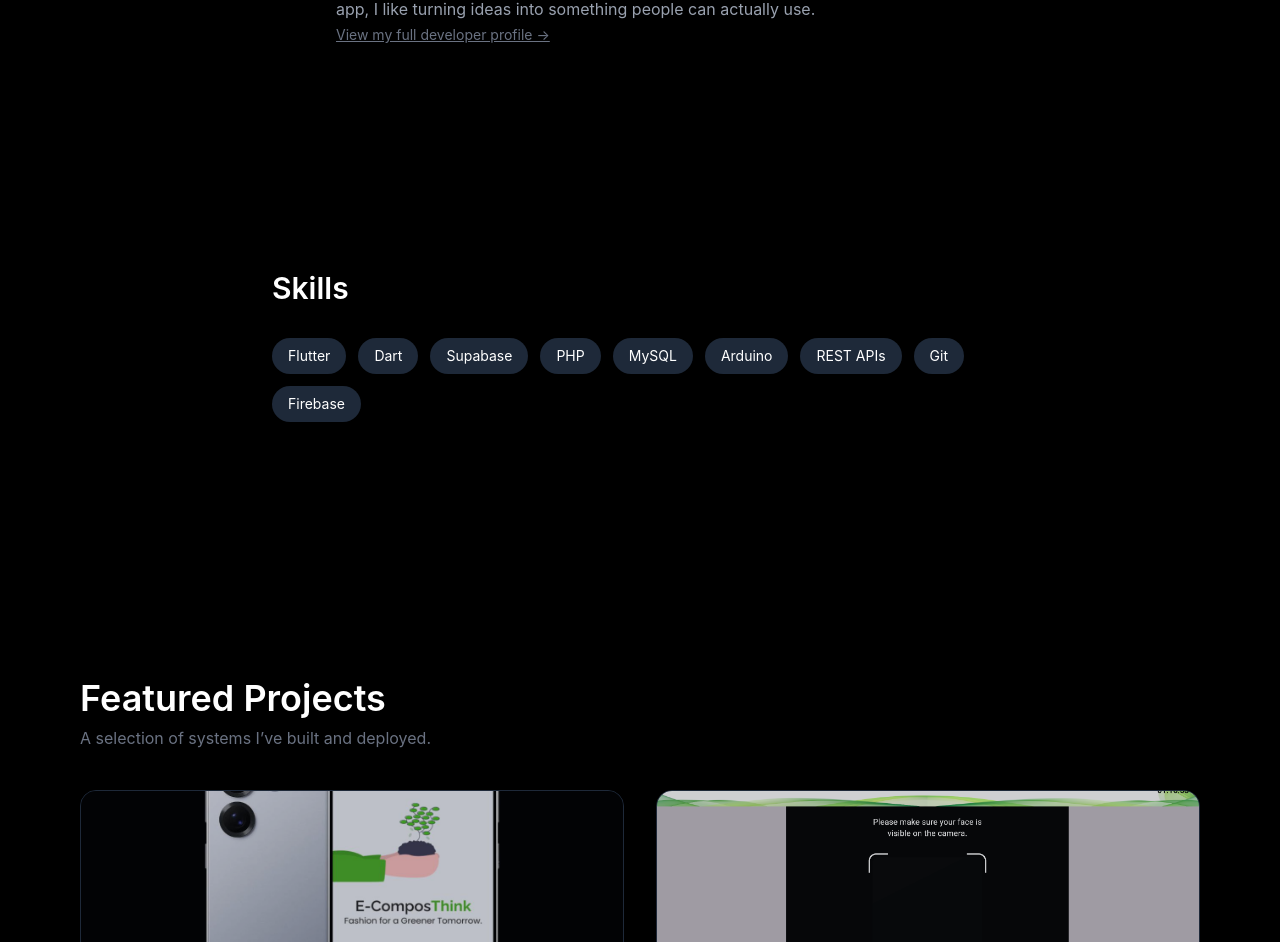
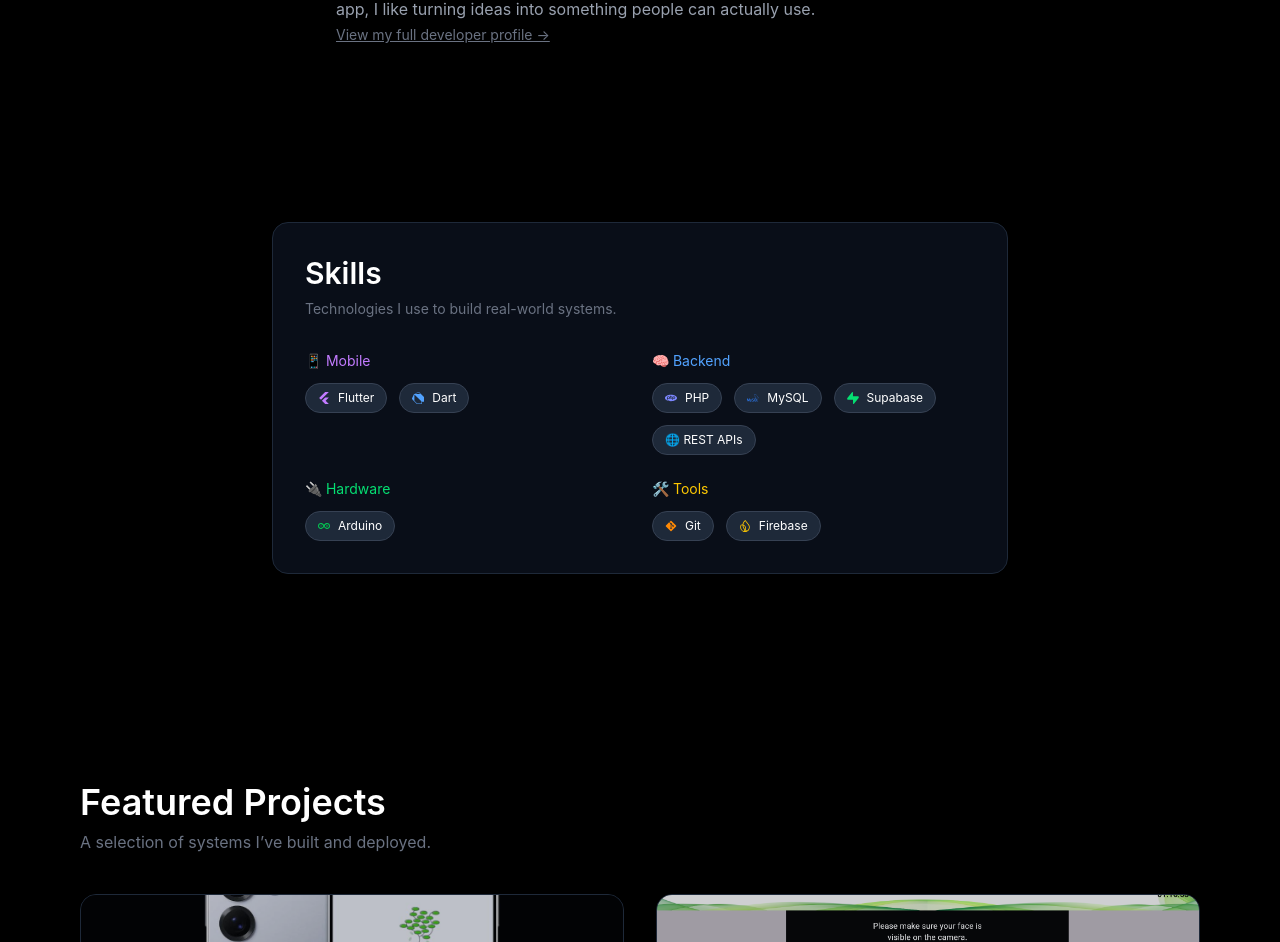
Before and after one commit to BrianAnt0n/brian-portfolio, a React (Vite) app: page / in a window 1280 px wide. Shown: the part 1050-1992 px from the top of the page. Built offline with nearby package versions, Linux system fonts and the light colour scheme; no server answers.

Commit message:
a little edit

```diff
--- a/package.json
+++ b/package.json
@@ -5,13 +5,12 @@
   "version": "0.0.0",
   "type": "module",
   "scripts": {
-
     "dev": "vite",
     "build": "tsc -b && vite build",
     "lint": "eslint .",
     "preview": "vite preview",
     "predeploy": "npm run build",
-    "deploy": "gh-pages -d dist"
+   "deploy": "gh-pages -d dist -r git@github.com:BrianAnt0n/brian-portfolio.git"
   },
   "dependencies": {
     "@tailwindcss/line-clamp": "^0.4.4",
@@ -19,6 +18,7 @@
     "framer-motion": "^12.38.0",
     "react": "^19.2.4",
     "react-dom": "^19.2.4",
+    "react-icons": "^5.6.0",
     "tailwindcss": "^4.2.2"
   },
   "devDependencies": {
--- a/src/App.tsx
+++ b/src/App.tsx
@@ -1,5 +1,16 @@
 import { motion, useScroll } from "framer-motion";
 import { useEffect, useState } from "react";
+import {
+  SiFlutter,
+  SiDart,
+  SiPhp,
+  SiMysql,
+  SiSupabase,
+  SiFirebase,
+  SiArduino,
+} from "react-icons/si";
+
+import { FaGitAlt } from "react-icons/fa";
 
 const fadeUp = {
   hidden: { opacity: 0, y: 40 },
@@ -171,34 +182,100 @@ useEffect(() => {
 
    {/* SKILLS */}
 <motion.section
-        className="px-6 md:px-20 py-24 md:py-32 max-w-4xl mx-auto"
+  className="px-6 md:px-20 py-16 md:py-20 max-w-4xl mx-auto"
   variants={fadeUp}
   initial="hidden"
   whileInView="show"
   viewport={{ once: true }}
   transition={{ duration: 0.6, ease: "easeOut" }}
 >
-        <h2 className="text-3xl font-semibold mb-8">Skills</h2>
+  <div className="bg-gray-900/60 backdrop-blur rounded-2xl p-8 border border-gray-800">
 
+    <h2 className="text-3xl font-semibold mb-2">Skills</h2>
+    <p className="text-gray-500 mb-8 text-sm">
+      Technologies I use to build real-world systems.
+    </p>
+
+    <div className="grid md:grid-cols-2 gap-6">
+
+      {/* MOBILE */}
+<div>
+  <h3 className="text-sm text-purple-400 mb-3">📱 Mobile</h3>
   <div className="flex flex-wrap gap-3">
-          {[
-            "Flutter",
-            "Dart",
-            "Supabase",
-            "PHP",
-            "MySQL",
-            "Arduino",
-            "REST APIs",
-            "Git",
-            "Firebase",
-          ].map((skill) => (
-            <span
-              key={skill}
-              className="px-4 py-2 bg-gray-800 hover:bg-gray-700 hover:scale-105 transition duration-300 rounded-full text-sm hover:bg-gray-700 transition"
-            >
-              {skill}
-            </span>
-          ))}
+
+    <div className="flex items-center gap-2 px-3 py-1.5 bg-gray-800 rounded-full text-xs border border-gray-700 hover:border-purple-400/40 hover:bg-gray-700 transition">
+      <SiFlutter className="text-purple-400" />
+      Flutter
+    </div>
+
+    <div className="flex items-center gap-2 px-3 py-1.5 bg-gray-800 rounded-full text-xs border border-gray-700 hover:border-purple-400/40 hover:bg-gray-700 transition">
+      <SiDart className="text-blue-400" />
+      Dart
+    </div>
+
+  </div>
+</div>
+
+     {/* BACKEND */}
+<div>
+  <h3 className="text-sm text-blue-400 mb-3">🧠 Backend</h3>
+  <div className="flex flex-wrap gap-3">
+
+    <div className="flex items-center gap-2 px-3 py-1.5 bg-gray-800 rounded-full text-xs border border-gray-700 hover:border-blue-400/40 hover:bg-gray-700 transition">
+      <SiPhp className="text-indigo-400" />
+      PHP
+    </div>
+
+    <div className="flex items-center gap-2 px-3 py-1.5 bg-gray-800 rounded-full text-xs border border-gray-700 hover:border-blue-400/40 hover:bg-gray-700 transition">
+      <SiMysql className="text-blue-500" />
+      MySQL
+    </div>
+
+    <div className="flex items-center gap-2 px-3 py-1.5 bg-gray-800 rounded-full text-xs border border-gray-700 hover:border-blue-400/40 hover:bg-gray-700 transition">
+      <SiSupabase className="text-green-400" />
+      Supabase
+    </div>
+
+    <div className="flex items-center gap-2 px-3 py-1.5 bg-gray-800 rounded-full text-xs border border-gray-700 hover:border-blue-400/40 hover:bg-gray-700 transition">
+      🌐 REST APIs
+    </div>
+
+  </div>
+</div>
+
+     {/* HARDWARE */}
+<div>
+  <h3 className="text-sm text-green-400 mb-3">🔌 Hardware</h3>
+  <div className="flex flex-wrap gap-3">
+
+    <div className="flex items-center gap-2 px-3 py-1.5 bg-gray-800 rounded-full text-xs border border-gray-700 hover:border-green-400/40 hover:bg-gray-700 transition">
+      <SiArduino className="text-green-500" />
+      Arduino
+    </div>
+
+  </div>
+</div>
+
+    {/* TOOLS */}
+<div>
+  <h3 className="text-sm text-yellow-400 mb-3">🛠 Tools</h3>
+  <div className="flex flex-wrap gap-3">
+
+    <div className="flex items-center gap-2 px-3 py-1.5 bg-gray-800 rounded-full text-xs border border-gray-700 hover:border-yellow-400/40 hover:bg-gray-700 transition">
+      <FaGitAlt className="text-orange-400" />
+      Git
+    </div>
+
+    <div className="flex items-center gap-2 px-3 py-1.5 bg-gray-800 rounded-full text-xs border border-gray-700 hover:border-yellow-400/40 hover:bg-gray-700 transition">
+      <SiFirebase className="text-yellow-400" />
+      Firebase
+    </div>
+
+  </div>
+</div>
+
+    </div>
+
   </div>
 </motion.section>
 
```
Also changed, not shown: 1 other file (tests, documents, lock files or other folders). Lines whose indentation alone changed are shown as unchanged.
